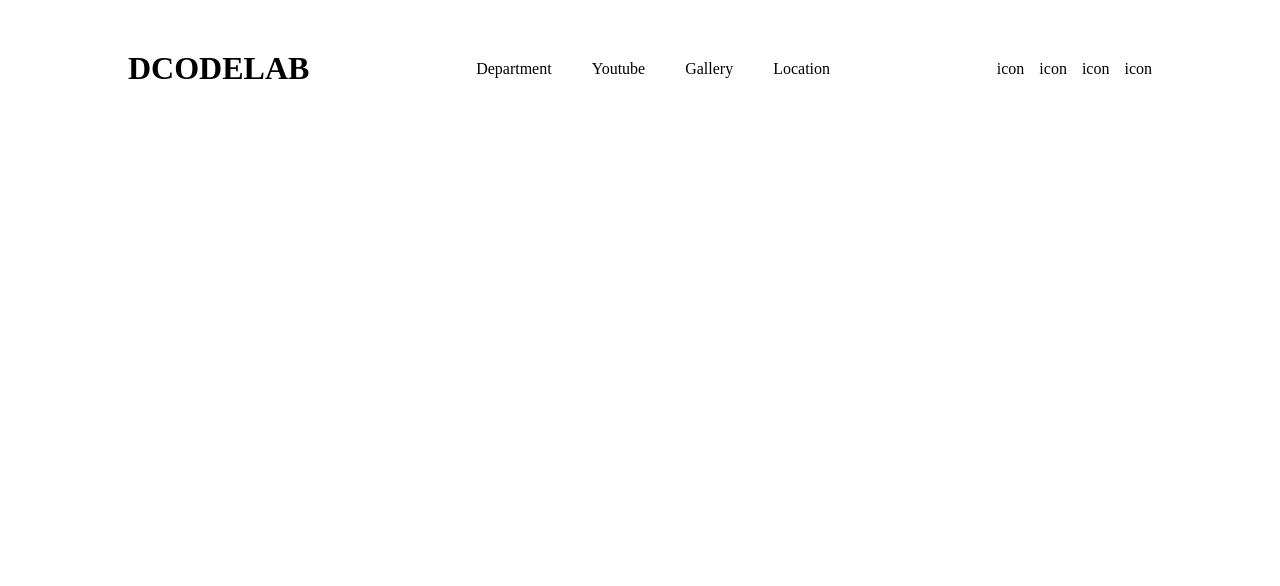
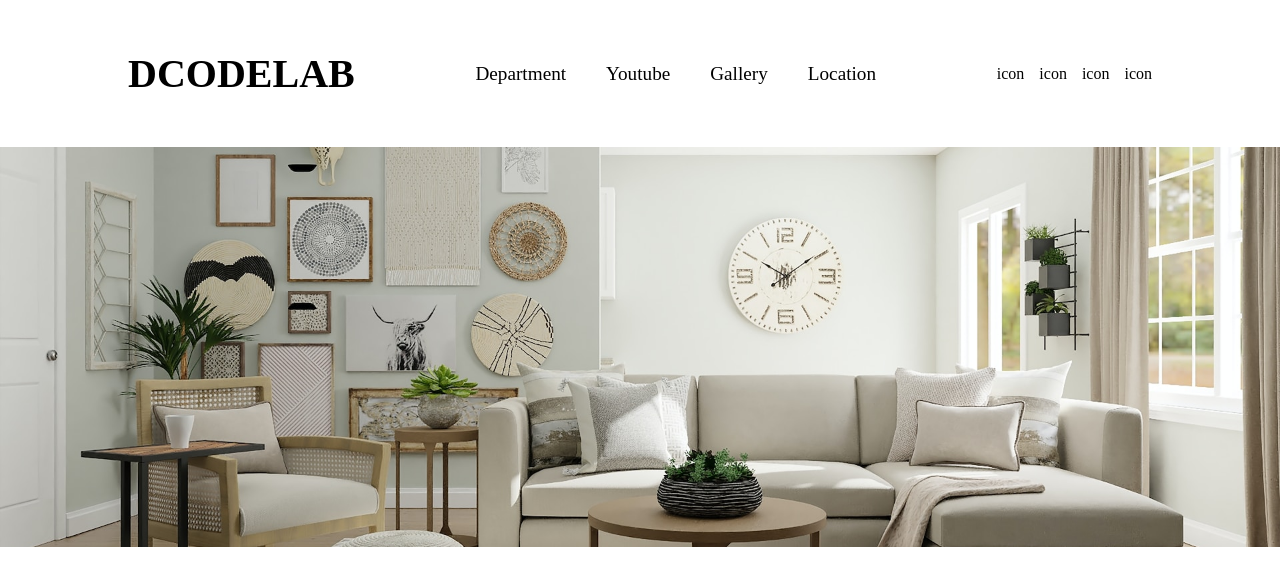
Before and after one commit to charsskim/main2, a React (Create React App) app: page / in a window 1280 px wide. Shown: the top 586 px of the page. Built offline with nearby package versions, Linux system fonts and the light colour scheme.

Commit message:
메인 비주얼 완성

```diff
--- a/src/App.jsx
+++ b/src/App.jsx
@@ -1,9 +1,11 @@
 import Header from './component/common/Header';
+import Main from './component/main/Main';
 import './scss/style.scss';
 export default function App() {
 	return (
 		<div className='wrap'>
 			<Header />
+			<Main />
 		</div>
 	);
 }
--- /dev/null
+++ b/src/component/main/Main.jsx
@@ -0,0 +1,9 @@
+import Visual from './Visual';
+
+export default function Main() {
+	return (
+		<div className='Main'>
+			<Visual />
+		</div>
+	);
+}
--- /dev/null
+++ b/src/component/main/Visual.jsx
@@ -0,0 +1,7 @@
+export default function Visual() {
+	return (
+		<div className='Visual'>
+			<img src='/img/visual.jpg' alt='abc' />
+		</div>
+	);
+}
--- a/src/scss/common/_header.scss
+++ b/src/scss/common/_header.scss
@@ -4,10 +4,16 @@
 	display: flex;
 	justify-content: space-between;
 	align-items: center;
+	h1 {
+		font-size: 2.5rem;
+	}
 	#gnb {
 		ul {
 			display: flex;
 			gap: 40px;
+			li {
+				font-size: 1.2rem;
+			}
 		}
 	}
 	.util {
--- /dev/null
+++ b/src/scss/main/_visual.scss
@@ -0,0 +1,9 @@
+.Visual {
+	width: 100%;
+
+	img {
+		width: 100%;
+		height: 400px;
+		object-fit: cover;
+	}
+}
--- a/src/scss/style.scss
+++ b/src/scss/style.scss
@@ -1,3 +1,6 @@
 @import 'reset';
 
 @import './common/header';
+
+@import './main/main';
+@import './main/visual';
```
Also changed, not shown: public/img/visual.jpg (added), src/component/main/News.jsx (added), src/scss/main/_main.scss (added), src/scss/main/_news.scss (added).
